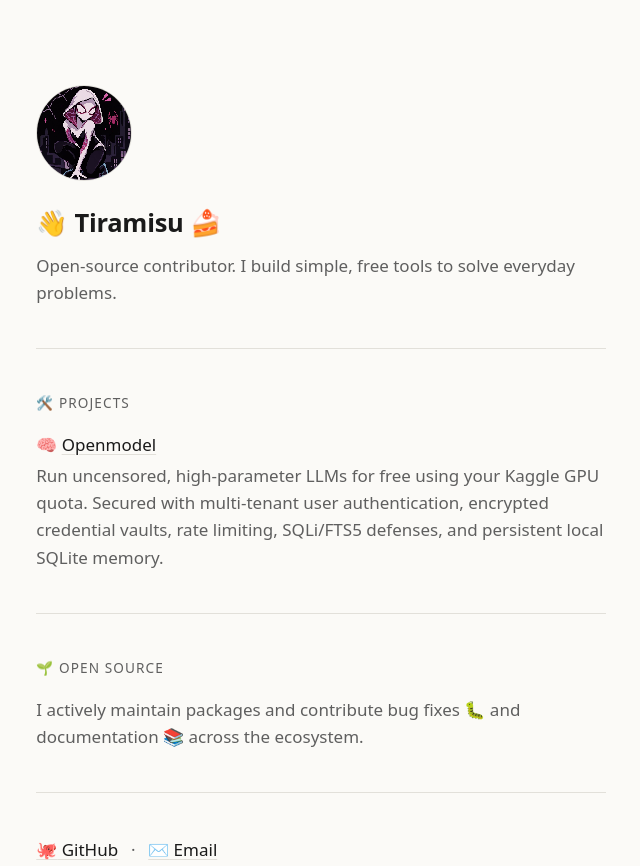
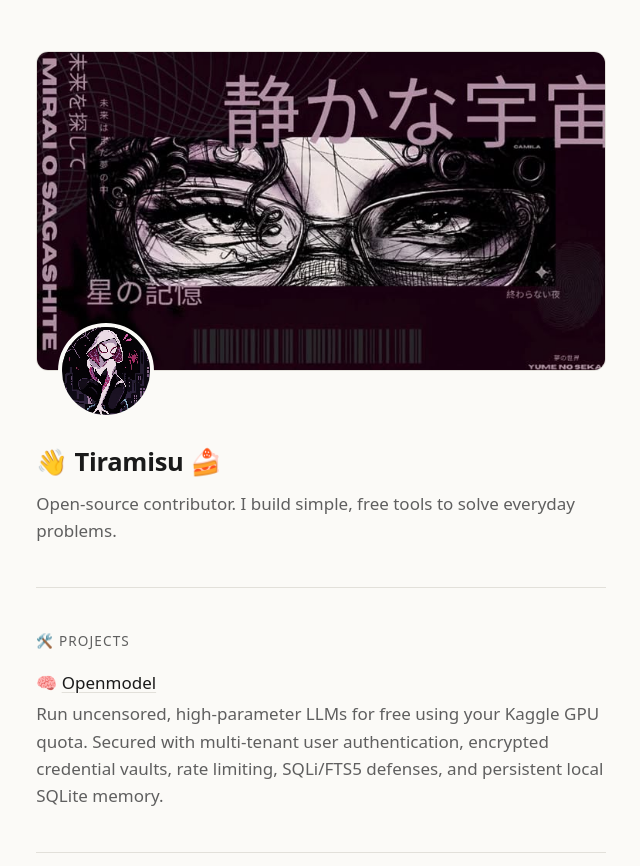
Before and after one commit to shinytiramisu/shinytiramisu, a plain HTML site: page index.html in a window 1280 px wide. Shown: the top 866 px of the page, without its empty margins (319-959 px from the left). Drawn offline with Linux system fonts and the light colour scheme.

Commit message:
Add profile banner

```diff
--- a/index.html
+++ b/index.html
@@ -12,6 +12,7 @@
 <body>
   <main>
     <header>
+      <img class="banner" src="/images/banner.jpg" width="736" height="414" alt="Manga-style close-up of eyes behind glasses with Japanese text, in dark purple tones">
       <img class="avatar" src="/images/pfp.jpg" width="96" height="96" alt="Pixel-art Spider-Gwen crouching on a rooftop at night">
       <h1><span class="wave" aria-hidden="true">👋</span> Tiramisu <span aria-hidden="true">🍰</span></h1>
       <p>Open-source contributor. I build simple, free tools to solve everyday problems.</p>
--- a/style.css
+++ b/style.css
@@ -31,7 +31,7 @@ body { margin: 0; }
 main {
   max-width: 36rem;
   margin: 0 auto;
-  padding: 5rem 1.25rem 4rem;
+  padding: 3rem 1.25rem 4rem;
 }
 
 h1 {
@@ -105,15 +105,26 @@ footer {
   color: var(--muted);
 }
 
+.banner {
+  display: block;
+  width: 100%;
+  height: auto;
+  aspect-ratio: 736 / 414;
+  object-fit: cover;
+  border-radius: 12px;
+  border: 1px solid var(--rule);
+}
+
 .avatar {
+  position: relative;
   display: block;
   width: 96px;
   height: 96px;
   border-radius: 50%;
   object-fit: cover;
   image-rendering: pixelated;
-  border: 1px solid var(--rule);
-  margin-bottom: 1.25rem;
+  border: 4px solid var(--bg);
+  margin: -48px 0 1.25rem 1.25rem;
 }
 
 .tagline {
```
Also changed, not shown: images/banner.jpg (added).
